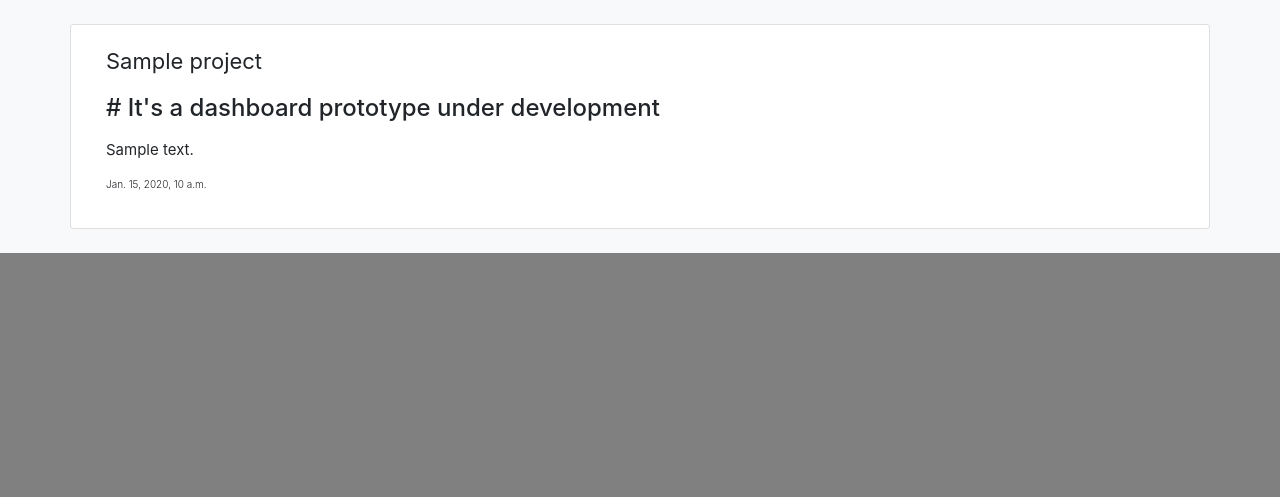
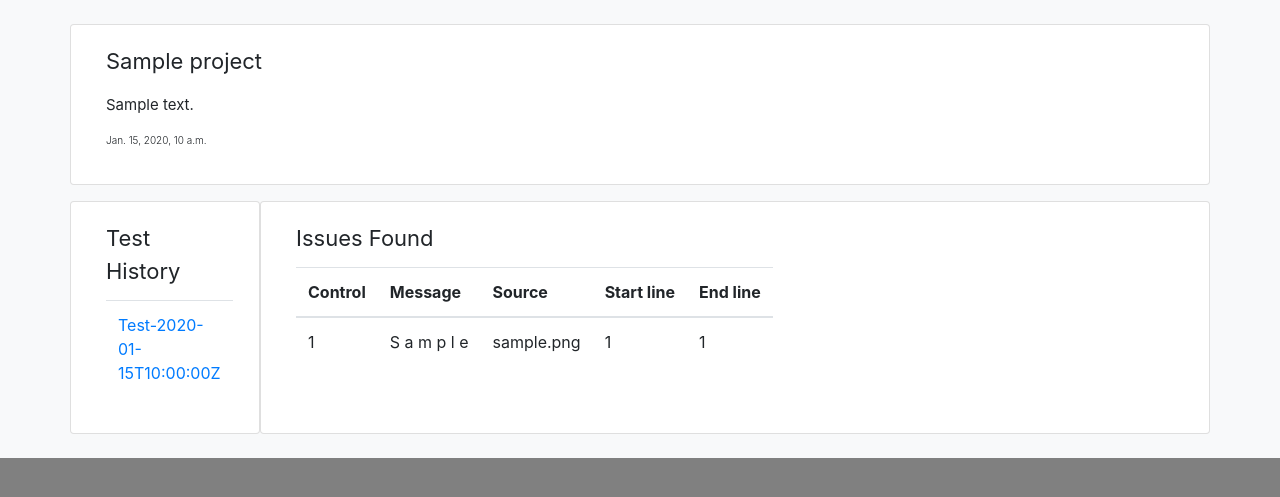
Before and after one commit to hyasar/CAtS, a Django app: page /project_dashboard?id=1 in a window 1280 px wide. Shown: the part 56-553 px from the top of the page. Run offline with Django 3.2, Linux system fonts and the light colour scheme; a user stored in the database is signed in; tables that the repository leaves empty hold one stand-in row (values such as "Sample post"); some libraries are stand-ins or nearby versions.

Commit message:
dashboard

```diff
--- a/CAS_WEB/cas/models.py
+++ b/CAS_WEB/cas/models.py
@@ -39,10 +39,12 @@ class Project(models.Model):
         # return 'Project(id=' + str(self.id) + ', name=' + str(self.name) + ')'
         return self.name
 
+
 class Report(models.Model):
     project = models.ForeignKey(Project, on_delete=models.CASCADE)
     version = models.CharField(max_length=32)
     date = models.DateTimeField(auto_now=True)
+
 
 class CSVIssue(models.Model):
     report = models.ForeignKey(Report, on_delete=models.CASCADE)
@@ -60,6 +62,7 @@ class CSVIssue(models.Model):
     path = models.TextField()
     line = models.IntegerField()
 
+
 class XMLIssue(models.Model):
     report = models.ForeignKey(Report, on_delete=models.CASCADE)
     created_time = models.DateTimeField(auto_now=False)
@@ -73,6 +76,7 @@ class XMLIssue(models.Model):
         base_field=models.CharField(max_length=32),
     )
 
+
 class ControlConfigure(models.Model):
     project = models.ForeignKey(Project, on_delete=models.CASCADE)
     control = models.ForeignKey(Control, on_delete=models.CASCADE)
--- /dev/null
+++ b/CAS_WEB/cas/static/css/dashboard.css
@@ -0,0 +1,5 @@
+#issuetable {
+    display: block;
+    overflow-x: auto;
+    white-space: nowrap;
+}
--- a/CAS_WEB/cas/static/js/config_project.js
+++ b/CAS_WEB/cas/static/js/config_project.js
@@ -533,6 +533,7 @@ class Control extends React.Component {
               </div>
             </div>
             <button id="updateControls" type="button" class="btn btn-secondary btn-block" onClick={this.commitControls.bind(this)}>Update Controls</button>
+
           </div>
         </div>
       );
--- a/CAS_WEB/cas/static/js/dashboard.js
+++ b/CAS_WEB/cas/static/js/dashboard.js
@@ -2,11 +2,11 @@ const url = new URL(window.location.href);
 const query = new URLSearchParams(url.search);
 
 function getCookie(cname) {
-  var name = cname + "=";
-  var decodedCookie = decodeURIComponent(document.cookie);
-  var ca = decodedCookie.split(';');
-  for (var i = 0; i < ca.length; i++) {
-    var c = ca[i];
+    let name = cname + "=";
+    let decodedCookie = decodeURIComponent(document.cookie);
+    let ca = decodedCookie.split(';');
+    for (let i = 0; i < ca.length; i++) {
+        let c = ca[i];
         while (c.charAt(0) == ' ') {
             c = c.substring(1);
         }
@@ -17,55 +17,6 @@ function getCookie(cname) {
     return "";
 }
 
-class Dashboard extends React.Component {
-
-  constructor(props) {
-    super(props);
-    this.state = {
-      report_id: this.props.report_id
-      issues: []
-    };
-  }
-
-  loadIssues = () => {
-    fetch("/get_issues?report_id=" + this.report_id)
-      .then(res => res.json())
-      .then(
-        (result) => {
-          this.setState({
-            issues: result.issues,
-          });
-        },
-        (error) => {
-          this.setState({
-            error
-          });
-        }
-      )
-  }
-
-  render() {
-    return (
-      <div className="card-body">
-        <p className="card-title">Test Report</p>
-        <table className="table">
-          <thead>
-          <tr>
-            <th>Control</th>
-            <th>Message</th>
-          </tr>
-          </thead>
-          <tbody>
-          <tr>
-            <td>ac-1</td>
-            <td>ldkjsfoeiw</td>
-          </tr>
-          </tbody>
-        </table>
-      </div>
-    );
-  }
-}
 
 class Reports extends React.Component {
 
@@ -73,7 +24,8 @@ class Reports extends React.Component {
         super(props);
         this.state = {
             reports: [],
-      selctedReport: null
+            selectedReportId: -1,
+            issues: {}
         };
     }
 
@@ -86,8 +38,40 @@ class Reports extends React.Component {
             .then(res => res.json())
             .then(
                 (result) => {
+                    let newReport = -1;
+                    let reports = result.reports;
+                    if (reports.length > 0) {
+                        newReport = reports[0].id
+                    }
                     this.setState({
-            reports: result.reports,
+                        reports: reports,
+                        selectedReportId: newReport
+                    });
+                    this.loadIssues(newReport)
+                },
+                (error) => {
+                    this.setState({
+                        error
+                    });
+                }
+            )
+    }
+
+    loadIssues(report_id) {
+        fetch("/get_issues?project_id=" + query.get("id") + "&report_id=" + report_id)
+            .then(res => res.json())
+            .then(
+                (result) => {
+                    let newIssues = []
+                    for (let cid in result.issues) {
+                        let issuelst = result.issues[cid]
+                        for (let issue of issuelst) {
+                            issue.cid = cid
+                            newIssues.push(issue)
+                        }
+                    }
+                    this.setState({
+                        issues: newIssues,
                     });
                 },
                 (error) => {
@@ -95,18 +79,25 @@ class Reports extends React.Component {
                         error
                     });
                 }
-      ).then(res =>
-          this.selctedReport = this.report[0] || null
             )
+
+    }
+
+    selectReportAction = ({target}) => {
+        let report_id = target.getAttribute("report_id")
+        this.setState({
+            selectedReportId: report_id
+        });
+        this.loadIssues(report_id)
     }
 
 
     render() {
-    const { reports, selctedReport } = this.state
+        let {reports, issues} = this.state;
 
         return (
             <div className="row justify-content-between mt-3">
-        <div className="card col-4">
+                <div className="card col-2">
                     <div className="card-body">
                         <p className="card-title">Test History</p>
                         <table className="table">
@@ -114,7 +105,9 @@ class Reports extends React.Component {
                             {
                                 reports.map(report => (
                                     <tr>
-                    <td><a href="#">Test-{report.date}</a></td>
+                                        <td>
+                                            <a href="#" onClick={this.selectReportAction.bind(this)} report_id={report.id}>Test-{report.date}</a>
+                                        </td>
                                     </tr>)
                                 )
                             }
@@ -122,8 +115,36 @@ class Reports extends React.Component {
                         </table>
                     </div>
                 </div>
-        <div className="card col-8">
-          <Dashboard report_id={selctedReport.id}/>
+                <div className="card col-10">
+                    <div className="card-body">
+
+                        <p className="card-title">Issues Found</p>
+                        <table className="table" id='issuetable'>
+                            <thead>
+                            <tr>
+                                <th>Control</th>
+                                <th>Message</th>
+                                <th >Source</th>
+                                <th>Start line</th>
+                                <th>End line</th>
+                            </tr>
+                            </thead>
+                            <tbody>
+                            {Object.values(issues).map(item => {
+                                return (
+                                    <tr>
+                                        <td>{item.cid}</td>
+                                        <td>{item.rule}</td>
+                                        <td >{item.sourcefile}</td>
+                                        <td>{item.startLine}</td>
+                                        <td>{item.endLine}</td>
+                                    </tr>
+                                )}
+                            )}
+
+                            </tbody>
+                        </table>
+                    </div>
                 </div>
             </div>
         );
@@ -131,6 +152,6 @@ class Reports extends React.Component {
 }
 
 ReactDOM.render(
-  <Reports />,
+    <Reports/>,
     document.getElementById('reports')
 );
--- a/CAS_WEB/cas/templates/cas/project_dashboard.html
+++ b/CAS_WEB/cas/templates/cas/project_dashboard.html
@@ -16,6 +16,7 @@
 
     <!-- Customized stylesheet -->
     <link rel="stylesheet" href="static/css/app.css" type="text/css">
+    <link rel="stylesheet" href="static/css/dashboard.css" type="text/css">
     <link rel="stylesheet" href="static/css/projectConfigure.css" type="txet/css">
 
     <!-- Load react -->
@@ -70,7 +71,6 @@
             <div class="card col-12">
                 <div class="card-body">
                     <p class="card-title mb-3">{{ project.name }}</p>
-                    <h4># It's a dashboard prototype under development</h4>
                     <p class="card-text mt-3">{{ project.description }}</p>
                     <p class="font-weight-light card-date mb-3 pb-0">{{ project.updated_time }}</p>
                 </div>
--- a/CAS_WEB/cas/utils/xml_parser.py
+++ b/CAS_WEB/cas/utils/xml_parser.py
@@ -1,6 +1,8 @@
 from ..models import *
 from xml.etree import ElementTree as ET
 from django.core import serializers
+from django.forms.models import model_to_dict
+
 
 
 def parseReportXML(file, project, report_version):
@@ -14,7 +16,6 @@ def parseReportXML(file, project, report_version):
     date = date_info[13:23]
 
     for bug in root:
-
         if bug.tag != 'BugInstance':
             continue
         method, location, group, code, severity, message, _ = bug
@@ -23,7 +24,8 @@ def parseReportXML(file, project, report_version):
         sourcefile, startLine, endLine = location.find('SourceFile'), \
                                          location.find('StartLine'), location.find('EndLine')
 
-        rule = message.text.strip('.').split(' ')
+        # rule = ','.join(message.text.strip('.').split(' '))
+        rule = message.text
         issue = XMLIssue(report=report, created_time=date, sourcefile=sourcefile.text, \
                          startLine=startLine.text, endLine=endLine.text, group=group.text, code=code.text, \
                          severity=severity.text, rule=rule)
@@ -31,18 +33,23 @@ def parseReportXML(file, project, report_version):
 
     return report
 
-def searchIssueXML(ControlConfigure, report):
 
-    all_issues = XMLIssue.objects.filter(report=report)
-    issues = []
-    for issue in all_issues:
-        count = 0
-        for word in issue.rule:
-            if word in ControlConfigure.keywords:
-                count += 1
-            if count == 3:
-                issue_json = serializers.serialize('json', issue)
-                issues.append(issue_json)
-                break
+def searchIssueXML(controlconfig, report):
+    try:
+        all_issues = XMLIssue.objects.filter(report=report)
+        issues = []
+        for issue in all_issues:
+            count = 0
+            rule = ' '.join(issue.rule)
+            for word in rule.strip('.').split(' '):
+                if word in controlconfig.keywords:
+                    count += 1
+                if count == 1:
+                    dict_issue = model_to_dict(issue, fields=['severity', 'sourcefile', 'startLine', 'endLine', 'code'])
+                    dict_issue['rule'] = rule
+                    issues.append(dict_issue)
+                    break
+    except XMLIssue.DoesNotExist:
+        issues = []
 
     return issues
--- a/CAS_WEB/cas/views.py
+++ b/CAS_WEB/cas/views.py
@@ -359,11 +359,22 @@ def get_reports(request):
 @login_required
 def get_issues(request):
     report_id = request.GET.get('report_id')
+    project_id = request.GET.get('project_id')
+    if report_id == -1:
+        issues = {}
+        return issues
+
     report_obj = get_object_or_404(Report, id=report_id)
+    project_obj = get_object_or_404(Project, id=project_id)
+
     try:
-        issues = XMLIssue.objects.filter(report=report_obj).values()
-    except XMLIssue.DoesNotExist:
-        issues = []
+        controlconfigs = ControlConfigure.objects.filter(project=project_obj)
+        issues = {}
+        for controlconfig in controlconfigs:
+            issues_tmp = searchIssueXML(controlconfig, report_obj)
+            issues[controlconfig.control.cid] = issues_tmp
+    except ControlConfigure.DoesNotExist:
+        issues = {}
     content = dict()
     content['issues'] = issues
     return JsonResponse(content)
```
Lines whose indentation alone changed are shown as unchanged.
